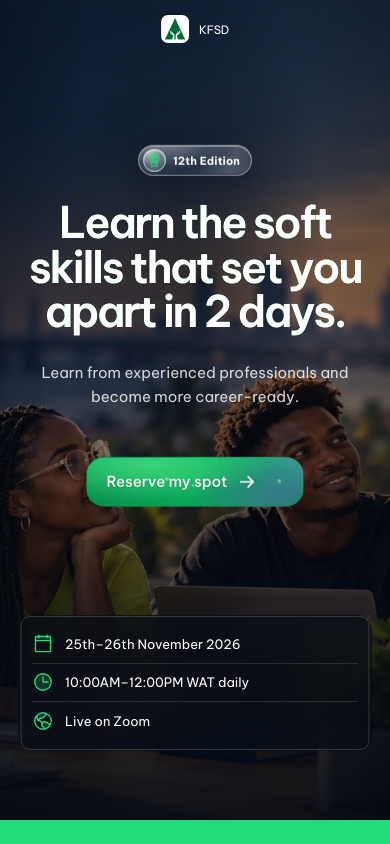
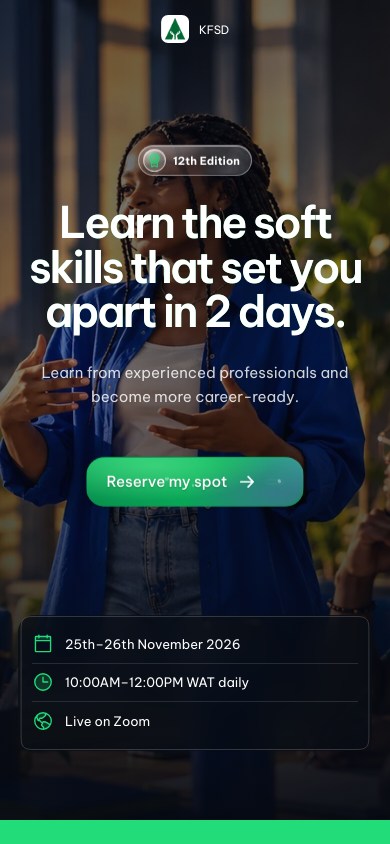
Before and after one commit to chiazaokoli/kfsd-website, a Next.js app: page / in a window 390 px wide. Shown: the top 844 px of the page. Built offline with nearby package versions, Linux system fonts and the light colour scheme.

Commit message:
Reframe mobile hero image around speaker

```diff
--- a/app/globals.css
+++ b/app/globals.css
@@ -349,7 +349,7 @@ img { display: block; }
   .new-hero { --hero-lift: clamp(35px, calc(68px - 4.3vw), 55px); min-height: 820px; padding: 130px 22px 230px; }
   .hero-content { transform: translateY(calc(-1 * var(--hero-lift))); }
   .new-hero h1 { font-size: clamp(3.15rem, 12.4vw, 5rem); }
-  .hero-photo { object-position: 38% center; }
+  .hero-photo { object-position: 84% center; }
   .event-dock { right: 18px; bottom: calc(18px + var(--hero-lift)); left: 18px; grid-template-columns: 1fr; padding: 10px 13px; }
   .event-dock > div { min-height: 38px; padding: 0; border-right: 0; border-bottom: 1px solid rgba(255,255,255,.12); }
   .event-dock > div:last-of-type { border-bottom: 0; }
```
